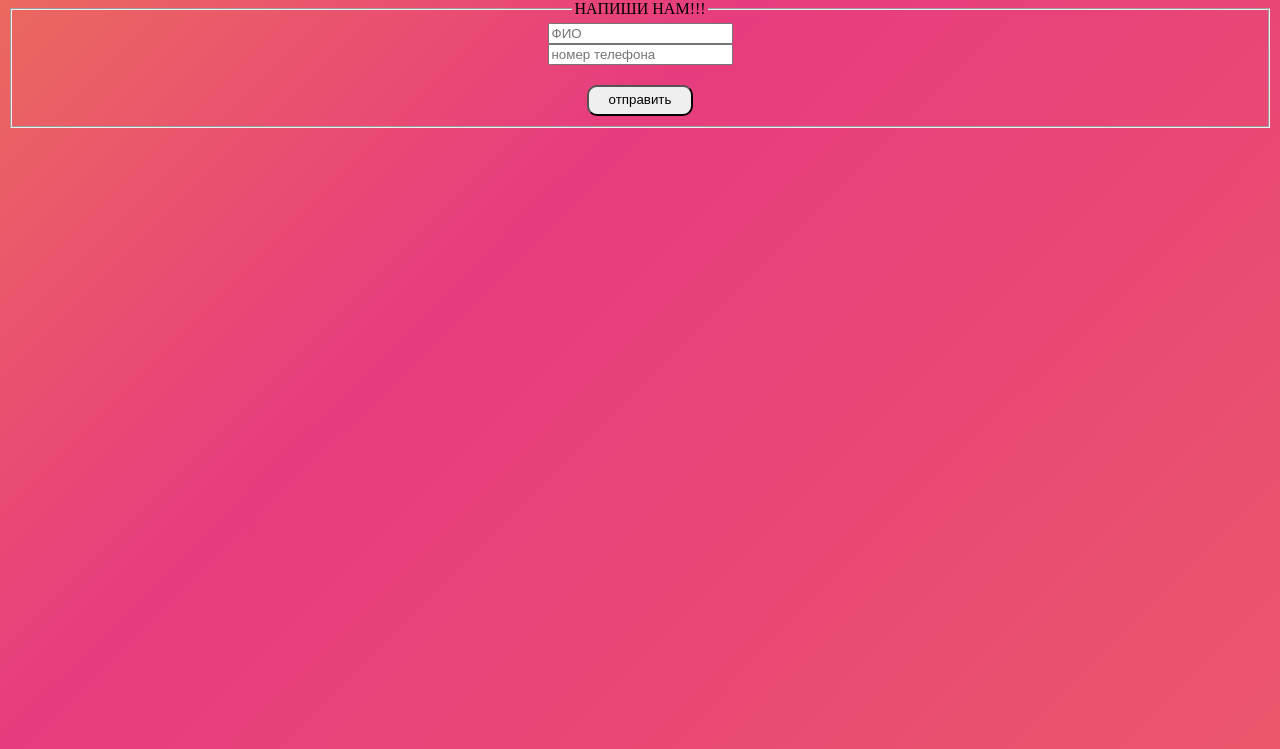
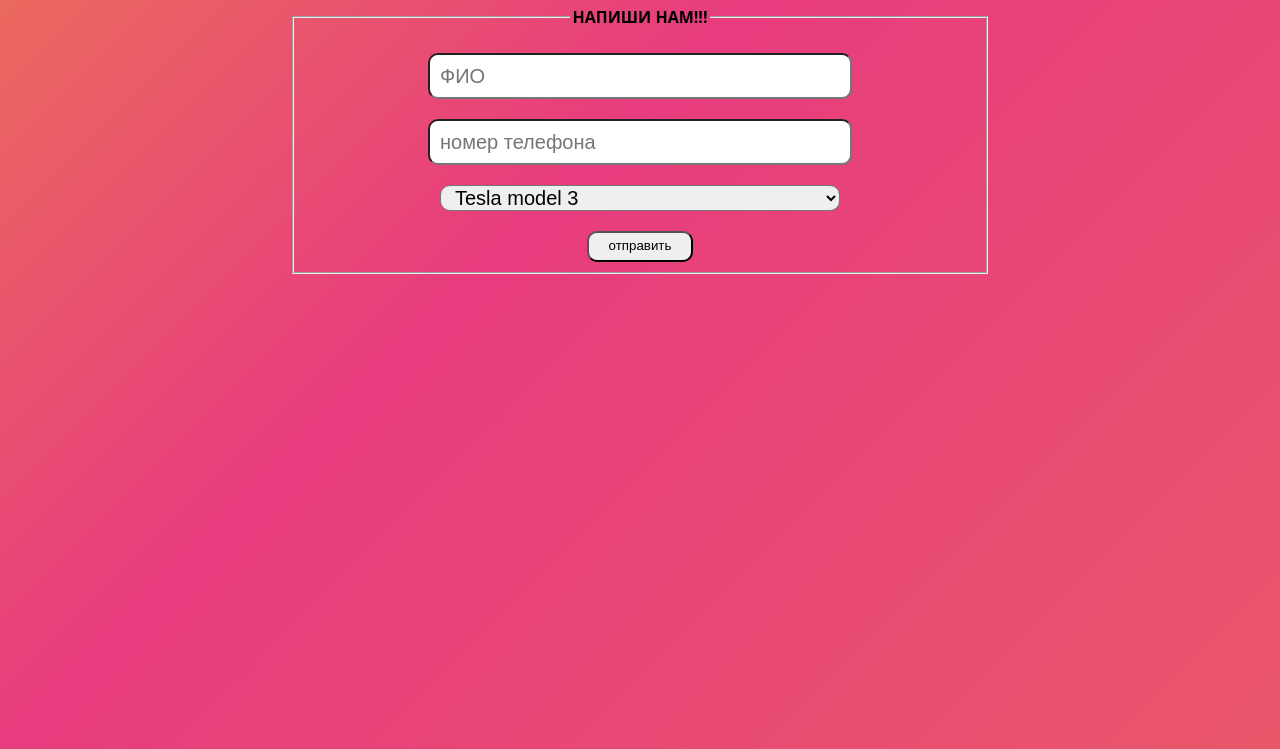
Before and after one commit to Ilya1432/web1, a plain HTML site: page form.html in a window 1280 px wide. Shown: the part 80-829 px from the top of the page. Drawn offline with Linux system fonts and the light colour scheme.

Commit message:
добавили селект

```diff
--- a/form.html
+++ b/form.html
@@ -14,8 +14,15 @@
         <legend>НАПИШИ НАМ!!!</legend>
         <input type="text" name="имя" placeholder="ФИО" /><br />
         <input type="tel" name="тел" placeholder="номер телефона" /><br />
+        <select name="машина">
+          <option value="Tesla">Tesla model 3</option>
+          <option value="BMW">BMW model m3</option>
+          <option value="Opel">Opel Mokka</option>
+          <option value=""></option>
+          <option value=""></option>
+          <option value=""></option></select
+        ><br />
         <button>отправить</button>
-        <!-- Ilya1432Almer -->
       </fieldset>
     </form>
   </body>
--- a/style.css
+++ b/style.css
@@ -4,6 +4,8 @@ body {
   animation: gradient 15s ease infinite;
   text-align: center;
   min-height: 100vh;
+  font-family: system-ui, -apple-system, BlinkMacSystemFont, "Segoe UI", Roboto,
+    Oxygen, Ubuntu, Cantarell, "Open Sans", "Helvetica Neue", sans-serif;
 }
 
 a {
@@ -69,3 +71,20 @@ button {
   border-radius: 10px;
   margin-top: 20px;
 }
+form {
+  max-width: 700px;
+  margin-inline: auto;
+}
+legend {
+  font-weight: 700;
+}
+form input,
+form select {
+  margin-top: 20px;
+  line-height: 2;
+  max-width: 400px;
+  width: 100%;
+  font-size: 20px;
+  padding-inline: 10px;
+  border-radius: 10px;
+}
```
Also changed, not shown: index.html (+1 -1 lines).
